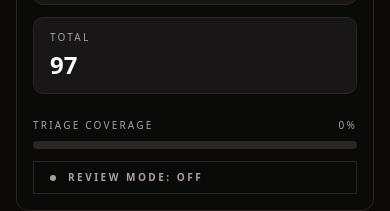
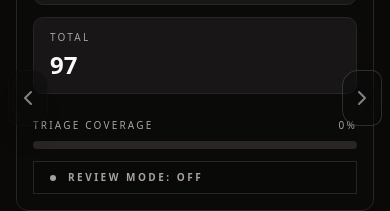
Before and after one commit to JayLao27/its-review, a Next.js app: page / in a window 390 px wide. Shown: the part 324-535 px from the top of the page. Built offline with nearby package versions, Linux system fonts and the light colour scheme.

Commit message:
📦 new: implement touch navigation for mobile in QuestionApp

```diff
--- a/components/question-app.tsx
+++ b/components/question-app.tsx
@@ -1,7 +1,7 @@
 "use client";
 
 import React, { useEffect, useMemo, useState } from "react";
-import { ArrowLeft, ArrowRight, CheckCircle2, Search, XCircle } from "lucide-react";
+import { ArrowLeft, ArrowRight, CheckCircle2, ChevronLeft, ChevronRight, Search, XCircle } from "lucide-react";
 import { Badge } from "./ui/badge";
 import { Button } from "./ui/button";
 import { Card, CardContent } from "./ui/card";
@@ -64,6 +64,8 @@ export function QuestionApp({ questions }: QuestionAppProps) {
   const [dropTargetsByQuestion, setDropTargetsByQuestion] = useState<Record<string, string[]>>({});
   const [reviewMode, setReviewMode] = useState(false);
   const [activeDragItem, setActiveDragItem] = useState<string | null>(null);
+  const [touchStart, setTouchStart] = useState<number | null>(null);
+  const [touchEnd, setTouchEnd] = useState<number | null>(null);
 
   const filteredQuestions = useMemo(() => {
     const q = query.trim().toLowerCase();
@@ -121,6 +123,21 @@ export function QuestionApp({ questions }: QuestionAppProps) {
     if (!hasAnsweredCurrentQuestion && !reviewMode) return;
     if (currentQuestion) revealCurrent(currentQuestion.id);
     setCurrentIndex((c) => Math.min(c + 1, Math.max(filteredQuestions.length - 1, 0)));
+  };
+
+  const minSwipeDistance = 70;
+  const onTouchStart = (e: React.TouchEvent) => {
+    setTouchEnd(null);
+    setTouchStart(e.targetTouches[0].clientX);
+  };
+  const onTouchMove = (e: React.TouchEvent) => setTouchEnd(e.targetTouches[0].clientX);
+  const onTouchEnd = () => {
+    if (!touchStart || !touchEnd) return;
+    const distance = touchStart - touchEnd;
+    const isLeftSwipe = distance > minSwipeDistance;
+    const isRightSwipe = distance < -minSwipeDistance;
+    if (isLeftSwipe) goNext();
+    if (isRightSwipe) goPrev();
   };
 
   useEffect(() => {
@@ -362,7 +379,12 @@ export function QuestionApp({ questions }: QuestionAppProps) {
   }
 
   return (
-    <main className="min-h-screen bg-background text-foreground font-sans antialiased">
+    <main
+      className="min-h-screen bg-background text-foreground font-sans antialiased overflow-x-hidden"
+      onTouchStart={onTouchStart}
+      onTouchMove={onTouchMove}
+      onTouchEnd={onTouchEnd}
+    >
       {/* Shadcn-like background mesh/glow */}
       <div className="pointer-events-none fixed inset-0 -z-10">
         <div className="absolute inset-0 bg-[linear-gradient(to_right,#8080800a_1px,transparent_1px),linear-gradient(to_bottom,#8080800a_1px,transparent_1px)] bg-[size:14px_24px]" />
@@ -429,6 +451,39 @@ export function QuestionApp({ questions }: QuestionAppProps) {
           </Card>
         </div>
       </section>
+
+      {/* Floating Navigation for Mobile - Edge Buttons */}
+      <div className="fixed top-1/2 right-2 z-50 -translate-y-1/2 sm:hidden">
+        <Button
+          type="button"
+          variant="outline"
+          size="icon"
+          className={cn(
+            "h-14 w-10 rounded-l-2xl border-y border-l border-primary/30 bg-card/60 shadow-[0_0_20px_rgba(var(--primary),0.1)] backdrop-blur-md transition-all active:scale-95",
+            (!hasAnsweredCurrentQuestion && !reviewMode) || currentIndex >= filteredQuestions.length - 1 ? "opacity-20 grayscale" : "opacity-100"
+          )}
+          onClick={goNext}
+          disabled={currentIndex >= filteredQuestions.length - 1 || (!hasAnsweredCurrentQuestion && !reviewMode)}
+        >
+          <ChevronRight className="h-6 w-6 text-primary" />
+        </Button>
+      </div>
+
+      <div className="fixed top-1/2 left-2 z-50 -translate-y-1/2 sm:hidden">
+        <Button
+          type="button"
+          variant="outline"
+          size="icon"
+          className={cn(
+            "h-14 w-10 rounded-r-2xl border-y border-r border-border/30 bg-card/60 shadow-xl backdrop-blur-md transition-all active:scale-95",
+            currentIndex === 0 ? "opacity-20 grayscale" : "opacity-100"
+          )}
+          onClick={goPrev}
+          disabled={currentIndex === 0}
+        >
+          <ChevronLeft className="h-6 w-6 text-foreground" />
+        </Button>
+      </div>
     </main>
   );
 }
```
